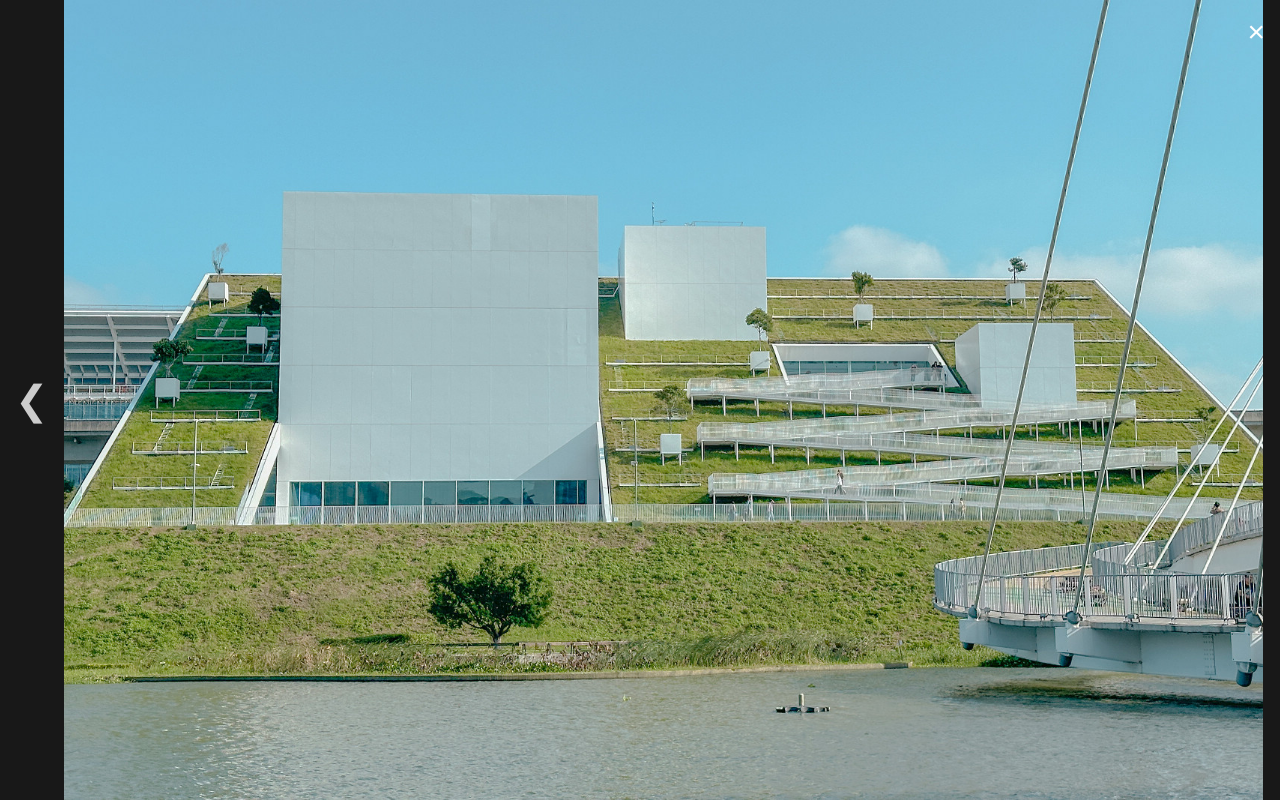
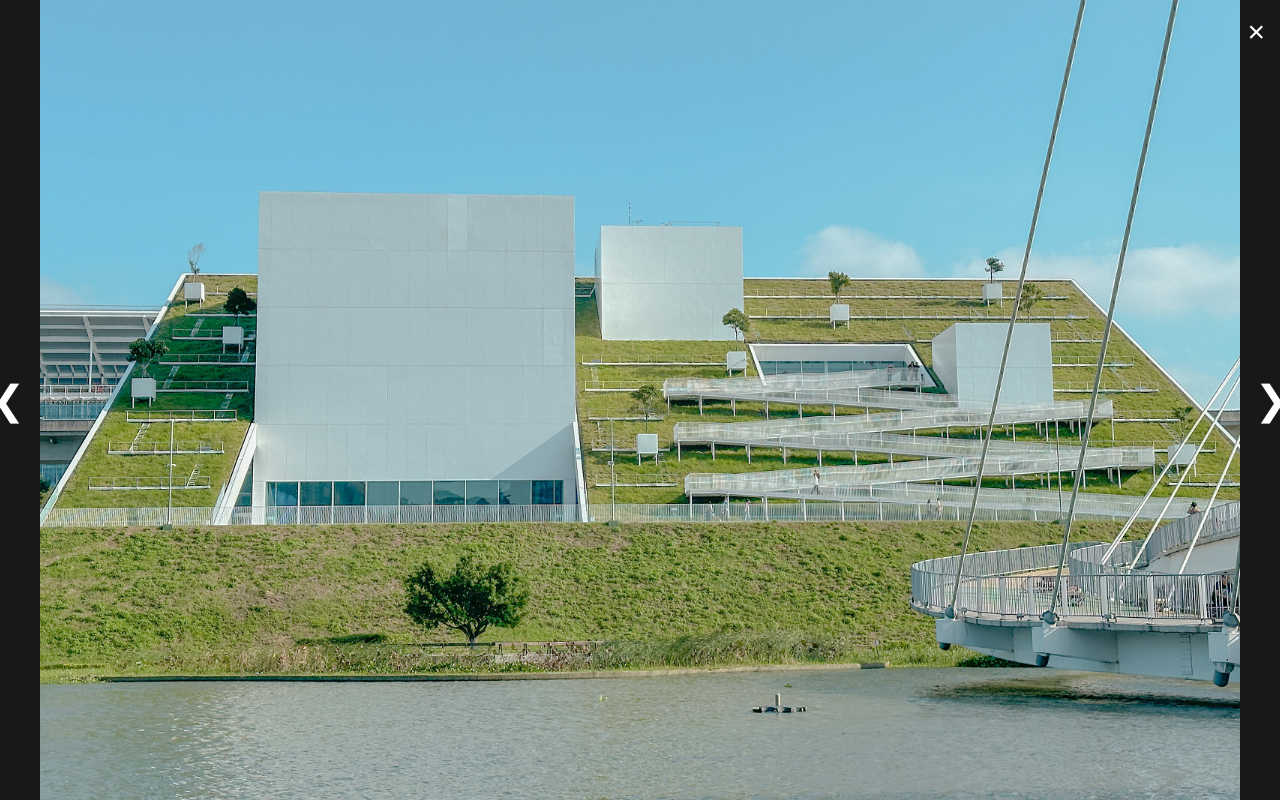
Before and after one commit to coffeeman-web/photo-wall, a plain HTML site: page index.html in a window 1280 px wide. Both pictures are taken after a click on the picture 368 px from the left and 120 px from the top of the page. Drawn offline with Linux system fonts and the light colour scheme.

Commit message:
Update style.css

```diff
--- a/style.css
+++ b/style.css
@@ -59,8 +59,8 @@ body {
     max-width: none; /* 移除最大寬度限制 */
     margin: 0; /* 移除邊距，讓內容貼合邊緣 */
     display: flex;
-    justify-content: top;
-    align-items: top;
+    justify-content: center;
+    align-items: center;
 }
 
 #lightbox-image {
```
